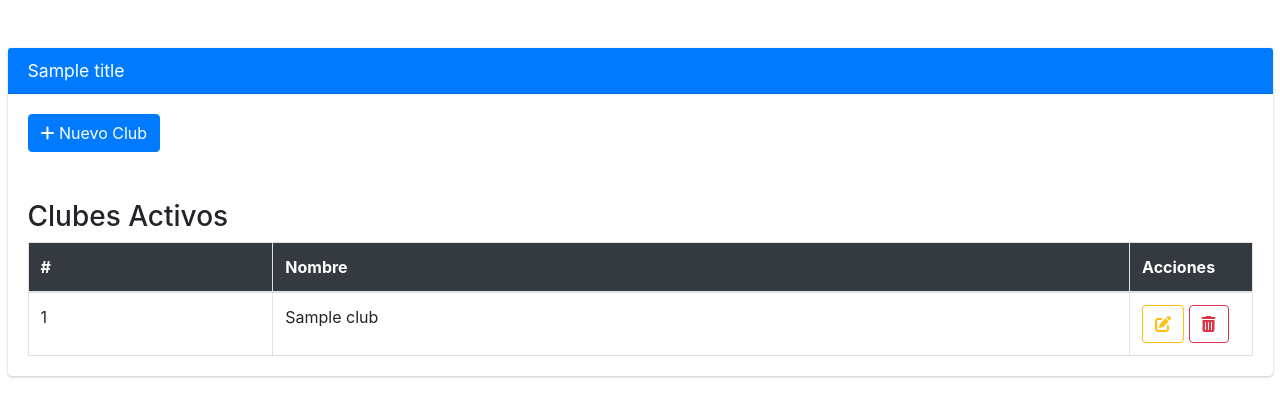
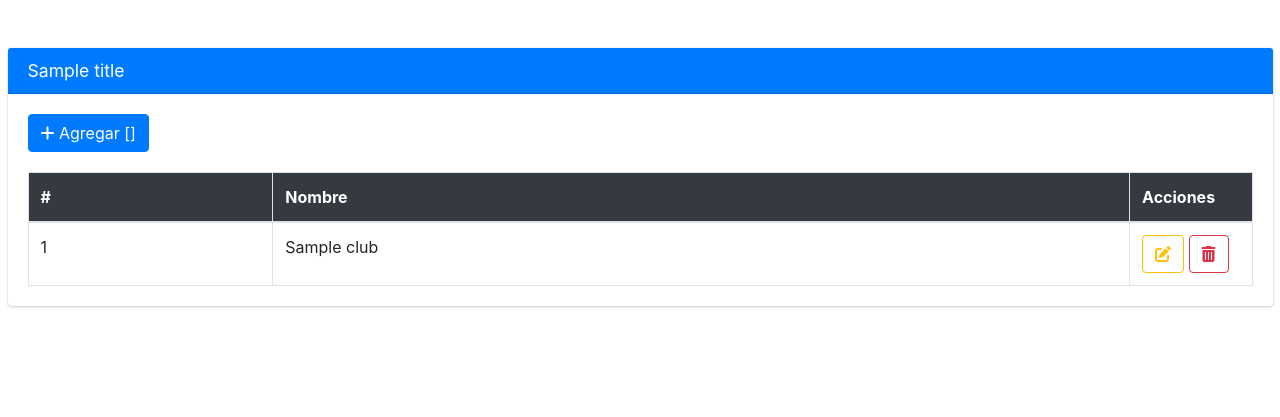
Before and after one commit to facurodrij/TrabajoFinal_ASC, a Django app: template core/templates/club_list.html in a window 1280 px wide. Shown: the part 56-473 px from the top of the page. Run offline with Django 4.2, Linux system fonts and the light colour scheme; tables that the repository leaves empty hold one stand-in row (values such as "Sample post"); the template is opened without the code that fills it: values that come from a table or form of the project are taken from there, most other values are stand-ins (such as "Sample title", 1, 10 or a date in 2020); parts of the project's set-up code (start-up, migrations or seed data) failed here and were passed over; some libraries are stand-ins or nearby versions.

Commit message:
Campo administrador agregado al modelo Club. Select2 agregado al formulario del modelo Club. Template club_list.html y club_form.html actualizados.

```diff
--- a/core/forms.py
+++ b/core/forms.py
@@ -6,12 +6,13 @@
 class ClubForm(forms.ModelForm):
     class Meta:
         model = Club
-        fields = ['nombre', 'localidad', 'direccion', 'logo']
+        fields = ['nombre', 'localidad', 'direccion', 'logo', 'administrador']
         widgets = {
             'nombre': forms.TextInput(attrs={'class': 'form-control', 'placeholder': 'Nombre'}),
             'localidad': forms.Select(attrs={'class': 'form-control'}),
             'direccion': forms.TextInput(attrs={'class': 'form-control', 'placeholder': 'Dirección'}),
             'logo': forms.FileInput(attrs={'class': 'form-control-file'}),
+            'administrador': forms.SelectMultiple(attrs={'class': 'form-control input-sm select2-multiple'}),
         }
         labels = {
             'nombre': 'Nombre',
--- a/core/models.py
+++ b/core/models.py
@@ -9,7 +9,8 @@
     nombre = models.CharField(max_length=255, verbose_name='Nombre')
     localidad = models.ForeignKey('parameters.Localidad', on_delete=models.PROTECT)
     direccion = models.CharField(max_length=255, verbose_name='Dirección')
-    socios = models.ManyToManyField('accounts.User', through='Socio', related_name='socios')
+    administrador = models.ManyToManyField('accounts.User', related_name='club_admin', verbose_name='Administrador')
+    socios = models.ManyToManyField('accounts.User', through='Socio', related_name='club_socio', verbose_name='Socios')
     created_at = models.DateTimeField(auto_now_add=True)
     updated_at = models.DateTimeField(auto_now=True)
 
--- a/core/templates/club_list.html
+++ b/core/templates/club_list.html
@@ -9,12 +9,9 @@
                 <h4 class="card-title">{{ title }}</h4>
             </div>
             <div class="card-body">
-                <a href="{% url 'club_create' %}" class="btn btn-primary">
-                    <i class="fas fa-plus"></i> Nuevo Club
+                <a href="{% url 'club_create' %}" class="btn btn-primary mb-3">
+                    <i class="fas fa-plus"></i> Agregar {{ model_name }}
                 </a>
-                <div class="text mt-5">
-                    <h3>Clubes Activos</h3>
-                </div>
                 <table class="table table-hover table-bordered mt-1" id="data">
                     <thead class="bg-gray-dark">
                     <tr>
@@ -24,16 +21,17 @@
                     </tr>
                     </thead>
                     <tbody>
-                    {% for club in club_list %}
+                    {% for object in object_list %}
                         <tr>
-                            <td>{{ club.id }}</td>
-                            <td>{{ club.nombre }}</td>
+                            <td>{{ object.id }}</td>
+                            <td>{{ object.nombre }}</td>
                             <td>
-                                <a href="{% url 'club_update' club.id %}"
+                                <a href="{% url 'club_update' object.id %}"
                                    class="btn btn-outline-warning">
                                     <i class="fas fa-edit"></i>
                                 </a>
-                                <a href="{% url 'club_delete' club.id %}" club_name="{{ club.nombre }}" type="button"
+                                <a href="{% url 'club_delete' object.id %}"
+                                   type="button"
                                    class="btn btn-outline-danger btn-delete">
                                     <i class="fas fa-trash-alt"></i>
                                 </a>
@@ -42,9 +40,9 @@
                     {% endfor %}
                     </tbody>
                 </table>
-                {% if clubs_deleted %}
+                {% if all_model_deleted %}
                     <div class="text mt-5">
-                        <h3>Clubes Eliminados</h3>
+                        <h3>{{ model_name_plural }} Eliminados</h3>
                     </div>
                     <table class="table table-hover table-bordered mt-3">
                         <thead class="bg-gray-dark">
@@ -55,12 +53,12 @@
                         </tr>
                         </thead>
                         <tbody>
-                        {% for club in clubs_deleted %}
+                        {% for object in all_model_deleted %}
                             <tr>
-                                <td>{{ club.id }}</td>
-                                <td>{{ club.nombre }}</td>
+                                <td>{{ object.id }}</td>
+                                <td>{{ object.nombre }}</td>
                                 <td>
-                                    <a href="{% url 'club_restore' club.id %}" club_name="{{ club.nombre }}"
+                                    <a href="{% url 'club_restore' object.id %}"
                                        type="button"
                                        class="btn btn-outline-danger btn-restore">
                                         <i class="fa fa-undo"></i>
@@ -77,35 +75,16 @@
 {% endblock content %}
 
 {% block javascripts %}
-    <script>
-        {# si btn_delete es clickeado ejecutar funcion   #}
-        $('.btn-delete').click(function (e) {
-            e.preventDefault();
-            var href = $(this).attr('href');
-            var club_name = $(this).attr('club_name');
-            Swal.fire({
-                title: 'Seguro desea eliminar el club ' + club_name + '?',
-                icon: 'warning',
-                showCancelButton: true,
-                confirmButtonColor: '#3085d6',
-                cancelButtonColor: '#d33',
-                confirmButtonText: 'Si, borrar!'
-            });
-            $('.swal2-confirm').click(function () {
-                window.location.href = href;
-            });
-        });
-    </script>
-    {% if club_deleted %}
+    {% if model_deleted %}
         <script>
             Swal.fire({
                 position: 'top-end',
                 icon: 'success',
-                title: 'EL Club {{ club_deleted.nombre }} ha sido eliminado',
+                title: 'EL {{ model_name }} <strong>{{ model_deleted }}</strong> ha sido eliminado',
                 showConfirmButton: true,
                 showCancelButton: false,
-                confirmButtonText: '<a class="text-white" href="{% url 'club_restore' club_deleted.pk %}">Deshacer <i class="fa fa-undo" aria-hidden="true"></i></a>',
-                timer: 4000,
+                confirmButtonText: '<a class="text-white" href="{% url 'club_restore' model_deleted.pk %}">Deshacer <i class="fa fa-undo" aria-hidden="true"></i></a>',
+                timer: 5000,
                 timerProgressBar: true,
             })
             document.body.classList.remove('swal2-height-auto');
```
Also changed, not shown: core/templates/club_form.html (+18 -1 lines), core/views.py (+8 -5 lines).
